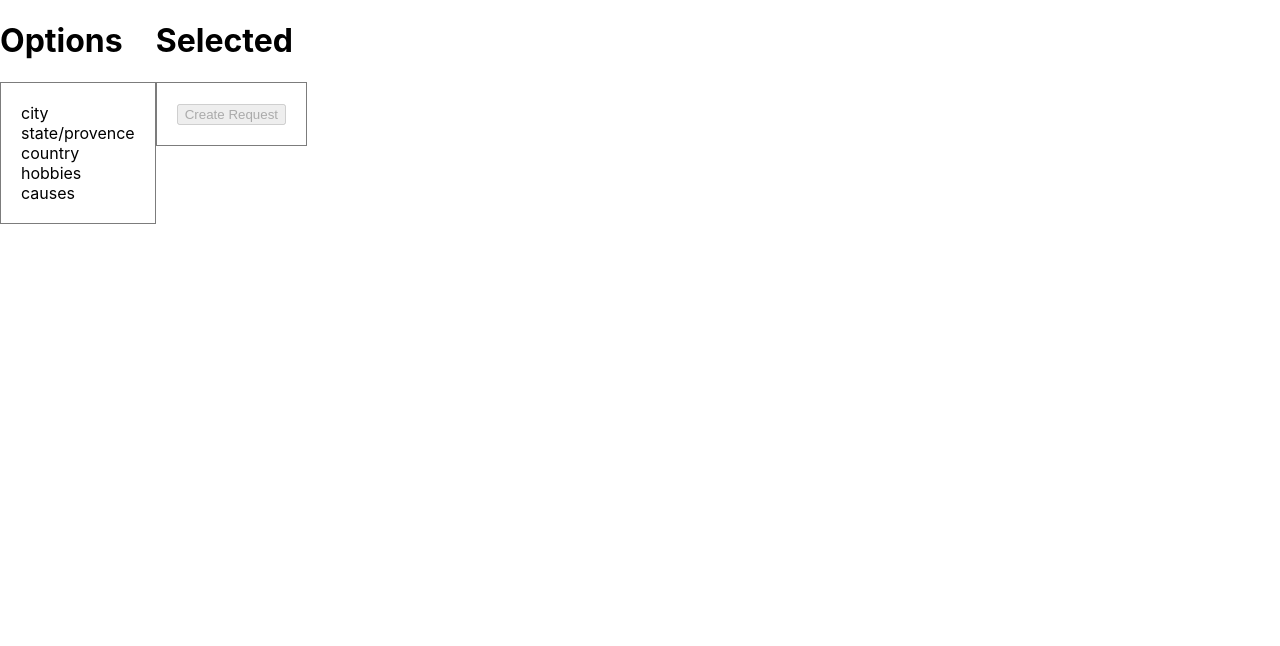
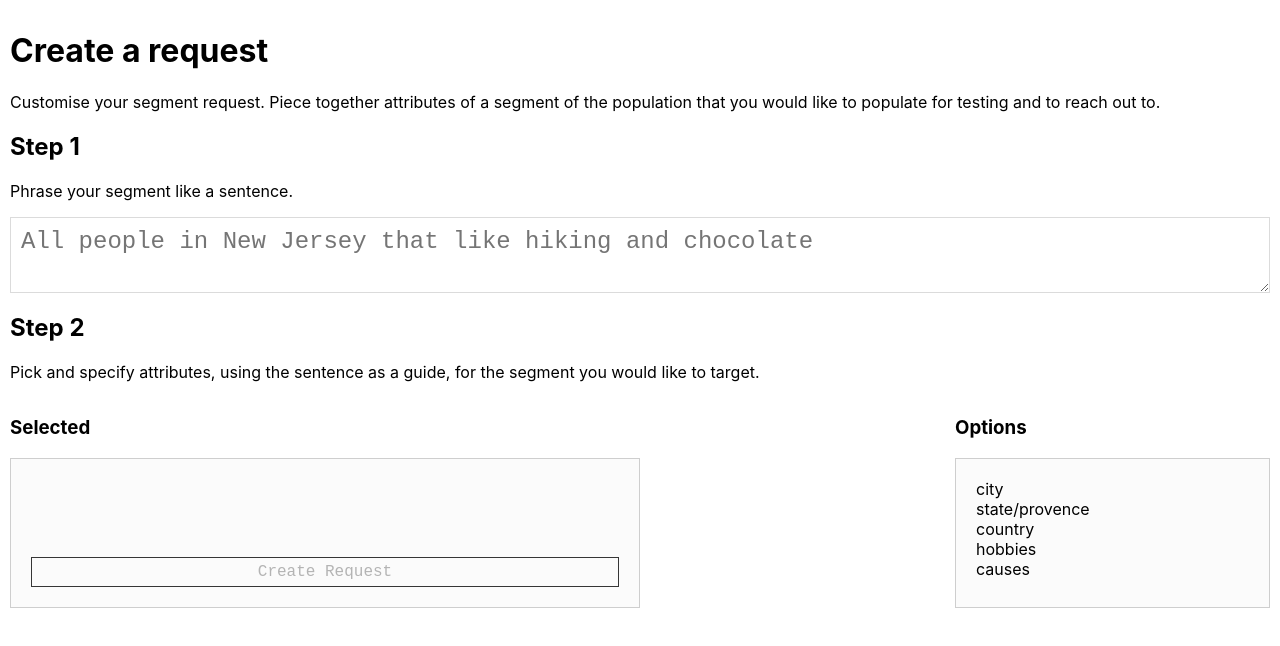
Before and after one commit to luczorce/uf-request-portal, a Vue app: page /#/ in a window 1280 px wide. Shown: the top 646 px of the page. Built offline with nearby package versions, Linux system fonts and the light colour scheme.

Commit message:
enhance layout and flow for the request building

```diff
--- /dev/null
+++ b/src/assets/style/buttons.css
@@ -0,0 +1,18 @@
+button {
+  font-size: 1em;
+  font-family: var(--mono-font);
+  background: var(--white);
+  padding: 5px;
+  border: 1px var(--black2) solid;
+  transition: var(--generic-transition);
+}
+
+button:focus {
+  background: var(--white1);
+  border-color: var(--pop3);
+  outline: none;
+}
+
+button.active {
+  background: var(--pop1);
+}
--- a/src/main.js
+++ b/src/main.js
@@ -4,6 +4,7 @@ import router from './router'
 
 import './assets/style/variables.css'
 import './assets/style/global.css'
+import './assets/style/buttons.css'
 
 Vue.config.productionTip = false
 
--- a/src/views/Home.vue
+++ b/src/views/Home.vue
@@ -1,7 +1,35 @@
 <template>
-  <div class="home">
-    <div class="column">
-      <h1>Options</h1>
+  <div class="home" role="main">
+    <h1>Create a request</h1>
+    <p>Customise your segment request. Piece together attributes of a segment of the population that you would like to populate for testing and to reach out to.</p>
+
+    <div class="step">
+      <h2>Step 1</h2>
+      <p>Phrase your segment like a sentence.</p>
+
+      <textarea class="big-text-input" placeholder="All people in New Jersey that like hiking and chocolate" v-model="statement"></textarea>
+    </div>
+
+    <div class="step">
+      <h2>Step 2</h2>
+      <p>Pick and specify attributes, using the sentence as a guide, for the segment you would like to target.</p>
+
+      <div class="step-two-columns">
+        <div class="column column--selected">
+          <h3>Selected</h3>
+          <draggable class="section" v-model="selected" :options="{draggable:'.item',group:'options'}">
+            <div class="item" v-for="element in selected" :key="element.id">
+              {{element.name}}
+              <input type="text" v-model="element.value" />
+            </div>
+
+            <button type="button" class="selected-finish" v-bind:disabled="!selected.length" v-on:click="createRequest" slot="footer">Create Request</button>
+          </draggable>
+        </div>
+
+        <div class="column column--options">
+          <h3>Options</h3>
+
           <draggable class="section" v-model="sections" :options="{draggable:'.item',group:'options'}">
             <div class="item" v-for="element in sections" :key="element.id">
               {{element.name}}
@@ -9,17 +37,7 @@
             </div>
           </draggable>
         </div>
-
-    <div class="column">
-      <h1>Selected</h1>
-      <draggable class="section" v-model="selected" :options="{draggable:'.item',group:'options'}">
-        <div class="item" v-for="element in selected" :key="element.id">
-          {{element.name}}
-          <input type="text" v-model="element.value" />
       </div>
-
-        <button type="button" v-bind:disabled="!selected.length" v-on:click="createRequest" slot="footer">Create Request</button>
-      </draggable>
     </div>
   </div>
 </template>
@@ -34,6 +52,7 @@ export default {
     },
     data: function() {
       return {
+        statement: '',
         selected: [],
         sections: [
           { name: 'city', value: '', id: 0 },
@@ -55,11 +74,51 @@ export default {
 
 <style>
   .home {
+    padding: 10px;
+  }
+
+  .big-text-input {
+    font-size: 1.5em;
+    padding: 10px;
+    border: 1px var(--white2) solid;
+    display: block;
+    width: 100%;
+    font-family: var(--mono-font);
+  }
+
+  .big-text-input:focus {
+    outline: none;
+    border-color: var(--pop3);
+    background: var(--white1);
+  }
+
+  .step-two-columns {
     display: flex;
   }
 
+  .column {}
+
+  .column--selected {
+    width: 50%;
+  }
+
+  .column--options {
+    width: 25%;
+    margin-left: auto;
+  }
+
   .section {
-    border: 1px var(--black4) solid;
+    border: 1px var(--white3) solid;
+    background: var(--white-enuff);
     padding: 20px;
+    min-height: 150px;
+    display: flex;
+    flex-direction: column;
+    justify-content: flex-start;
+  }
+
+  .selected-finish {
+    background: var(--white-enuff);
+    margin-top: auto;
   }
 </style>
```
Lines whose indentation alone changed are shown as unchanged.
